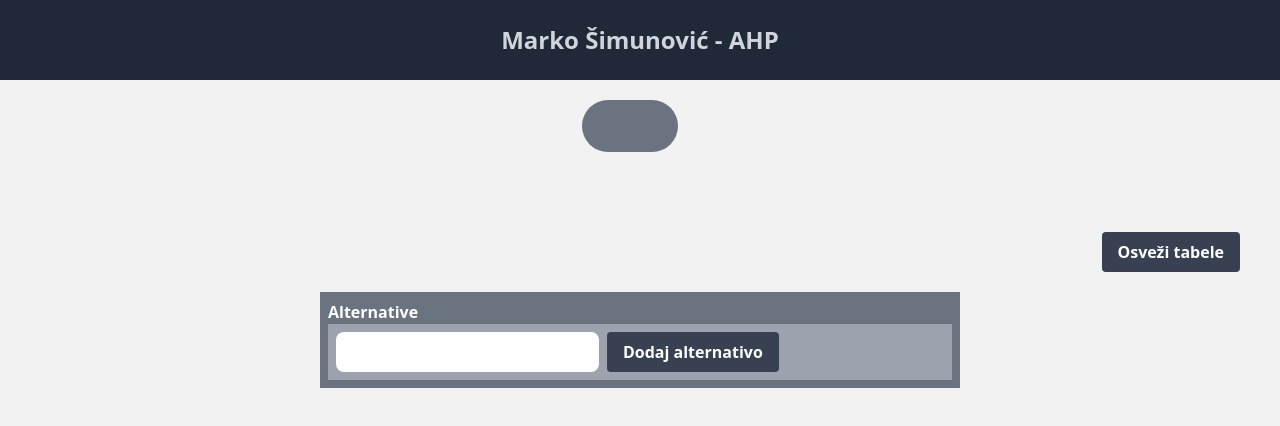
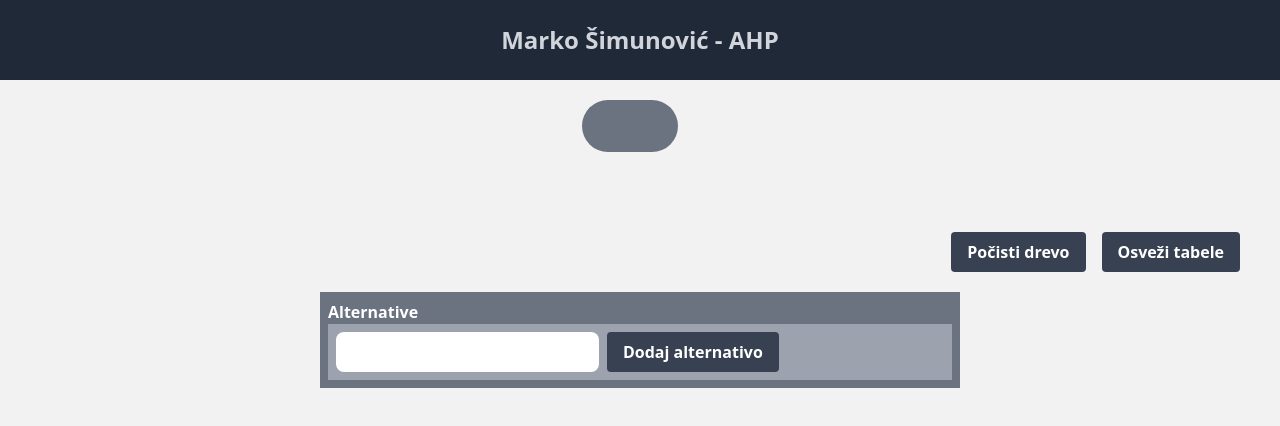
Before and after one commit to simunovicmarko/AHP, a React (Create React App) app: page / in a window 1280 px wide. Shown: the top 426 px of the page. Built offline with nearby package versions, Linux system fonts and the light colour scheme.

Commit message:
Added reset tree

```diff
--- a/src/Components/Main.tsx
+++ b/src/Components/Main.tsx
@@ -82,7 +82,7 @@ export const Main: FunctionComponent<Props> = () => {
         if (lsItem !== null) {
             let alt = JSON.parse(lsItem);
             return alt;
-        } else return []
+        } else return [];
     });
     const [parameters, setParameters] = useState<Array<Parameter>>([]);
     const [RecursiveParameters, setRecursiveParameters] = useState<Parameter>(
@@ -204,12 +204,13 @@ export const Main: FunctionComponent<Props> = () => {
     const [drawFinalState, setDrawFinalState] =
         useState<any[] | undefined>(undefined);
 
+    let reset = false;
     window.addEventListener("beforeunload", (ev) => {
         ev.preventDefault();
-        localStorage.setItem("firstNode", JSON.stringify(firstNode));
-        localStorage.setItem("alternatives", JSON.stringify(alternatives))
+        if (!reset) localStorage.setItem("firstNode", JSON.stringify(firstNode));
+        else localStorage.setItem("firstNode", JSON.stringify(new NodeObject("")))
+        localStorage.setItem("alternatives", JSON.stringify(alternatives));
     });
-
     const [dis, setdis] = useState(false);
 
     // useEffect(() => {
@@ -229,14 +230,34 @@ export const Main: FunctionComponent<Props> = () => {
     //     return <Tree node={node}/>
     // }
 
+    const removeAndReload = () => {
+        setFirstNode(new NodeObject(""));
+        reset = true;
+        window.location.reload();
+    };
+
     return (
         <div className="Main flex flex-col items-center w-full">
             {/* <div className="flex justify-end w-full pr-10 mt-5">
-                <Button text="Počisti drevo" onClick={()=>{setFirstNode(new NodeObject(""))}} />
+                <Button
+                    text="Počisti drevo"
+                    onClick={() => {
+                        removeAndReload();
+                    }}
+                />
             </div> */}
             {dis ? <Tree node={firstNode} /> : <Tree node={firstNode} />}
             <div className="flex justify-end w-full pr-10">
-                <Button text="Osveži tabele" onClick={generateTable} />
+                <Button
+                    text="Počisti drevo"
+                    onClick={() => {
+                        removeAndReload();
+                    }}
+                />
+                <div className="ml-4">
+
+                    <Button text="Osveži tabele" onClick={generateTable} />
+                </div>
             </div>
             <AlternativesComponent
                 alternatives={alternatives}
```
